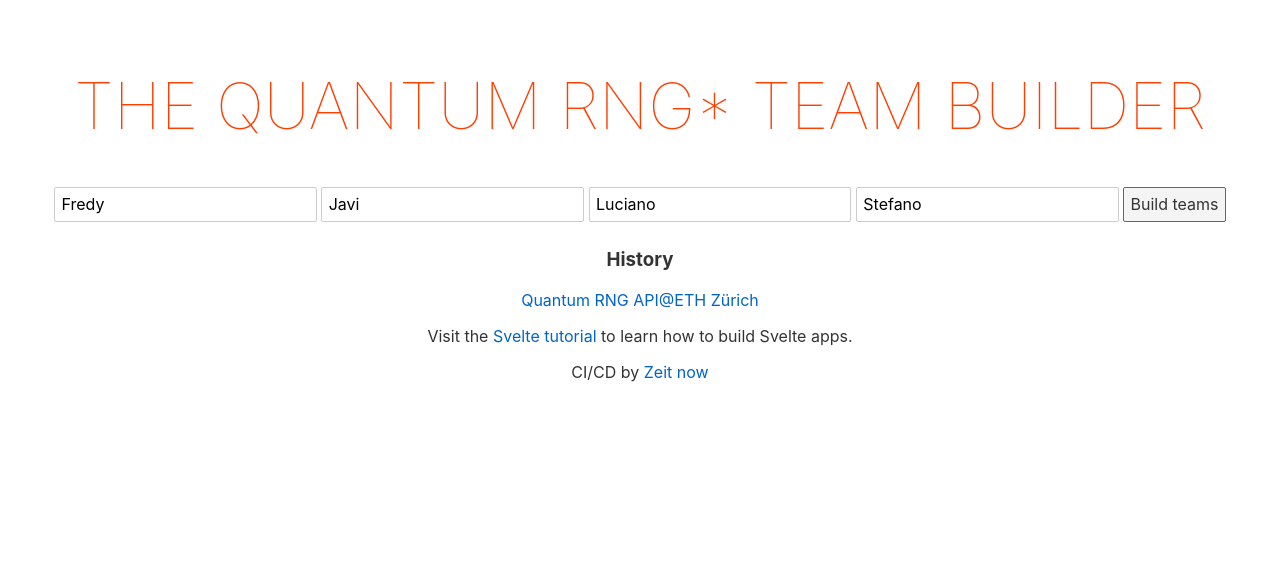
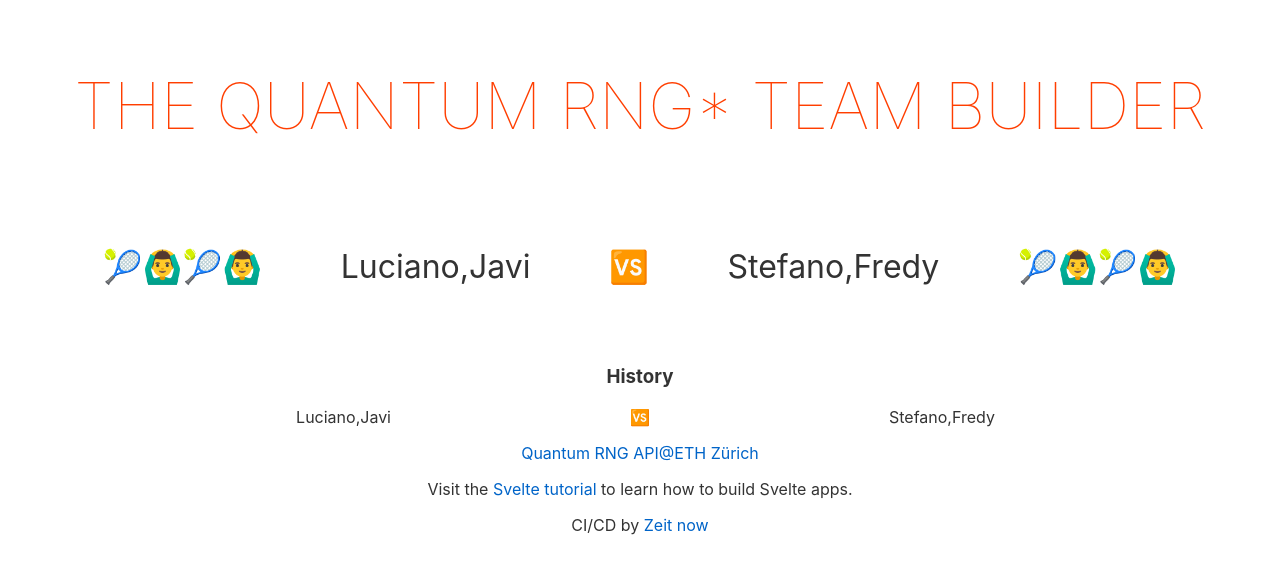
Before and after one commit to lucianodelucchi/quantum-team, a Svelte app: page / in a window 1280 px wide. Both pictures are taken after a click on the button "Build teams". Shown: the top 572 px of the page. Built offline with nearby package versions, Linux system fonts and the light colour scheme; no server answers.

Commit message:
remove jquery and add loading feedback

```diff
--- a/package.json
+++ b/package.json
@@ -16,7 +16,6 @@
     "svelte": "^3.0.0"
   },
   "dependencies": {
-    "jquery": "^3.4.1",
     "sirv-cli": "^0.4.4"
   }
 }
--- a/src/App.svelte
+++ b/src/App.svelte
@@ -1,7 +1,5 @@
 <script>
   import { slide } from "svelte/transition";
-
-  import jQuery from "jquery";
 
   export let quantumApi;
 
@@ -27,17 +25,16 @@
     return array;
   }
 
-  function getSeed() {
-    return jQuery
-      .getJSON(quantumApi + "?callback=?")
-      .then(data => {
-        console.log("Got quantum seed: ", data);
-        return data.result[0];
-      })
-      .catch(e => {
-        console.warn("error while calling the API, fall back to Math.random()");
-        return Math.random();
-      });
+  async function getSeed(){
+    try {
+      const response = await fetch(quantumApi);
+      const json = await response.json();
+      console.log("Got quantum seed: ", json);
+      return json.result[0];
+    } catch (error) {
+      console.warn("Error while calling the API, fall back to Math.random()", error);
+      return Math.random();
+    }
   }
 
   let player1 = "Fredy";
@@ -48,6 +45,8 @@
   let team1 = [];
   let team2 = [];
 
+  let buildingTeams = false;
+
   $: canBuildTeams = player1 !== "" && player2 !== "" && player3 !== "" && player4 !== "";
 
   $: teamsCompleted = team1.some(() => true) && team2.some(() => true);
@@ -55,12 +54,14 @@
   let history = [];
 
   async function handleClick(event) {
+    buildingTeams = true;
     const players = [player1, player2, player3, player4];
     const shuffledPlayers = await shuffle(players);
 
     team1 = shuffledPlayers.slice(0, 2);
     team2 = shuffledPlayers.slice(2, 4);
     history = [{ team1, team2 }, ...history];
+    buildingTeams = false;
   }
 
   function reset() {
@@ -102,7 +103,6 @@
     align-items: center;
     display: flex;
     justify-content: space-evenly;
-    padding: 0 30rem;
   }
 
   section.history div.entry div.left {
@@ -120,6 +120,19 @@
   section.history div.entry div.right {
     width: 10rem;
   }
+
+  .building-teams {
+        animation: blink 1s ease-out infinite;
+        font-size: x-large;
+    }
+    @keyframes blink {
+        50% {
+            opacity: 0;
+        }
+        100% {
+            opacity: 1;
+        }
+    }
 </style>
 
 <main>
@@ -130,17 +143,25 @@
       <input type="text" bind:value={player2} />
       <input type="text" bind:value={player3} />
       <input type="text" bind:value={player4} />
-      <button on:click={handleClick} disabled={!canBuildTeams}>
+      <button on:click={handleClick} disabled={!canBuildTeams || buildingTeams}>
         Build teams
       </button>
     </div>
   {/if}
 
+  {#if buildingTeams}
+    <div class="building-teams">⚙⚛⚙⚛</div>
+    <h2>Crunching some quatum numbers and building the teams...</h2>
+    <div class="building-teams">⚙⚛⚙⚛</div>
+  {/if}
+
   {#if teamsCompleted}
     <div class="teams" transition:slide>
-      <span>🎾🙆‍♂️🎾🙆‍♂️ {team1}</span>
-      <span>🆚</span>
-      <span>{team2} 🎾🙆‍♂️🎾🙆‍♂️</span>
+      <div>🎾🙆‍♂️🎾🙆‍♂️</div>
+      <div>{team1}</div>
+      <div>🆚</div>
+      <div>{team2}</div>
+      <div>🎾🙆‍♂️🎾🙆‍♂️</div>
     </div>
   {/if}
   <section class="history">
--- a/src/main.js
+++ b/src/main.js
@@ -3,7 +3,7 @@ import App from './App.svelte';
 const app = new App({
 	target: document.body,
 	props: {
-		quantumApi: 'http://random.openqu.org/api/rand'
+		quantumApi: 'https://cors-anywhere.herokuapp.com/http://random.openqu.org/api/rand'
 	}
 });
 
```
Also changed, not shown: 1 other file (tests, documents, lock files or other folders).
